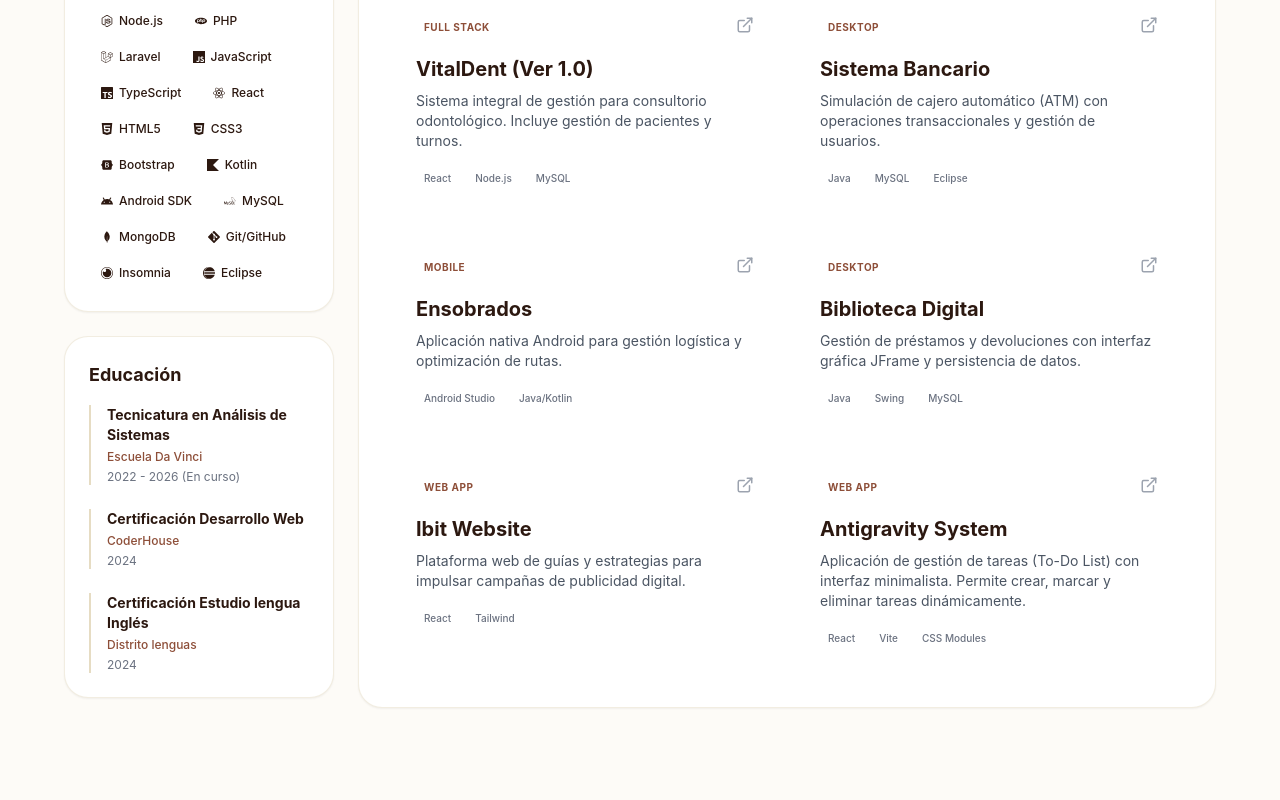
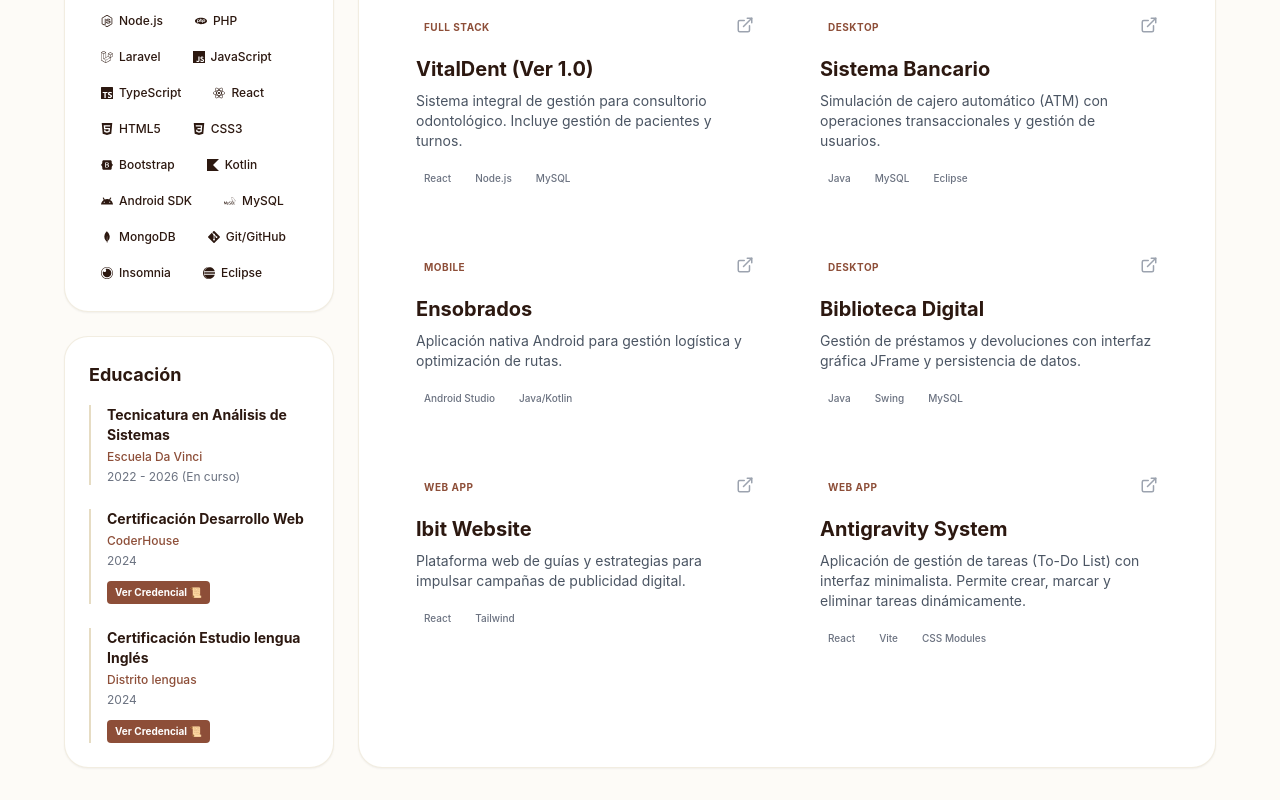
Before and after one commit to cesarve20/portfolio-cesar-vergara, a React (Vite) app: page / in a window 1280 px wide. Shown: the part 537-1337 px from the top of the page. Before the commit the page ends 1277 px from the top, so only its background shows below. Built offline with nearby package versions, Linux system fonts and the light colour scheme.

Commit message:
arreglos certificados

```diff
--- a/src/App.tsx
+++ b/src/App.tsx
@@ -20,7 +20,6 @@
               {profile.personal.role}
             </h2>
                 <div className="flex gap-4">
-                  {/* Reemplaza el <button> anterior por este <a> */}
                   <a
                     href="/CV-Cesar-Vergara.pdf"
                     download
@@ -34,6 +33,7 @@
                     key={social.name}
                     href={social.url}
                     target="_blank"
+                    rel="noreferrer" // Agregué esto por seguridad
                     className="p-3 bg-sand-light rounded-xl hover:bg-sand transition-colors text-coffee"
                     title={social.name}
                   >
@@ -84,7 +84,21 @@
                   <div key={index} className="relative pl-4 border-l-2 border-sand">
                     <h4 className="font-bold text-sm text-coffee">{edu.degree}</h4>
                     <p className="text-xs text-caoba font-medium mt-1">{edu.institution}</p>
-                    <p className="text-xs text-gray-500 mt-1">{edu.period}</p>
+                    <p className="text-xs text-gray-500 mt-1 mb-2">{edu.period}</p>
+
+                    {/* --- AQUÍ ESTÁ EL CAMBIO --- */}
+                    {edu.link && edu.link !== "" && (
+                      <a
+                        href={edu.link}
+                        target="_blank"
+                        rel="noopener noreferrer"
+                        className="inline-block mt-1 text-[10px] font-bold text-white bg-caoba px-2 py-1 rounded hover:bg-coffee transition-colors"
+                      >
+                        Ver Credencial 📜
+                      </a>
+                    )}
+                    {/* --------------------------- */}
+
                   </div>
                 ))}
               </div>
@@ -102,7 +116,7 @@
                       <span className="px-2 py-1 bg-white rounded-md text-[10px] font-bold text-caoba uppercase tracking-wider">
                         {project.type}
                       </span>
-                      <a href={project.link} className="text-gray-400 hover:text-caoba">
+                      <a href={project.link} target="_blank" rel="noreferrer" className="text-gray-400 hover:text-caoba">
                         <ExternalLink size={18} />
                       </a>
                     </div>
--- a/src/data.ts
+++ b/src/data.ts
@@ -1,5 +1,5 @@
 import { Github, Linkedin, Mail } from "lucide-react";
-// Importamos los logos oficiales (cambiamos Postman por Insomnia)
+// Importamos los logos oficiales
 import {
   SiHtml5, SiCss3, SiJavascript, SiTypescript,
   SiReact, SiMysql, SiSpring, SiPhp, SiLaravel,
@@ -30,19 +30,22 @@
       degree: "Tecnicatura en Análisis de Sistemas",
       institution: "Escuela Da Vinci",
       period: "2022 - 2026 (En curso)",
-      desc: "Promedio destacado. Enfoque en arquitectura de software y POO."
+      desc: "Promedio destacado. Enfoque en arquitectura de software y POO.",
+      link: "" // Enlace vacío para evitar error
     },
     {
       degree: "Certificación Desarrollo Web",
       institution: "CoderHouse",
       period: "2024",
-      desc: "Diploma certificado en tecnologías frontend modernas."
+      desc: "Diploma certificado en tecnologías frontend modernas.",
+      link: "/Certificado-CoderHouse.jpg"
     },
-     {
+    {
       degree: "Certificación Estudio lengua Inglés",
       institution: "Distrito lenguas",
       period: "2024",
-      desc: "Diploma certificado en alcanzar el nivel B2."
+      desc: "Diploma certificado en alcanzar el nivel B2.",
+      link: "/Certificado-ingles-B2.pdf"
     }
   ],
   skills: [
@@ -69,7 +72,7 @@
     { name: "MySQL", type: "Database", icon: SiMysql },
     { name: "MongoDB", type: "Database", icon: SiMongodb },
     { name: "Git/GitHub", type: "Tools", icon: SiGit },
-    { name: "Insomnia", type: "Tools", icon: SiInsomnia },   // <--- ¡Aquí está el cambio!
+    { name: "Insomnia", type: "Tools", icon: SiInsomnia },
     { name: "Eclipse", type: "Tools", icon: SiEclipseide },
   ],
   projects: [
```
Also changed, not shown: public/Certificado-CoderHouse.jpg (added), 1 other file (tests, documents, lock files or other folders).
